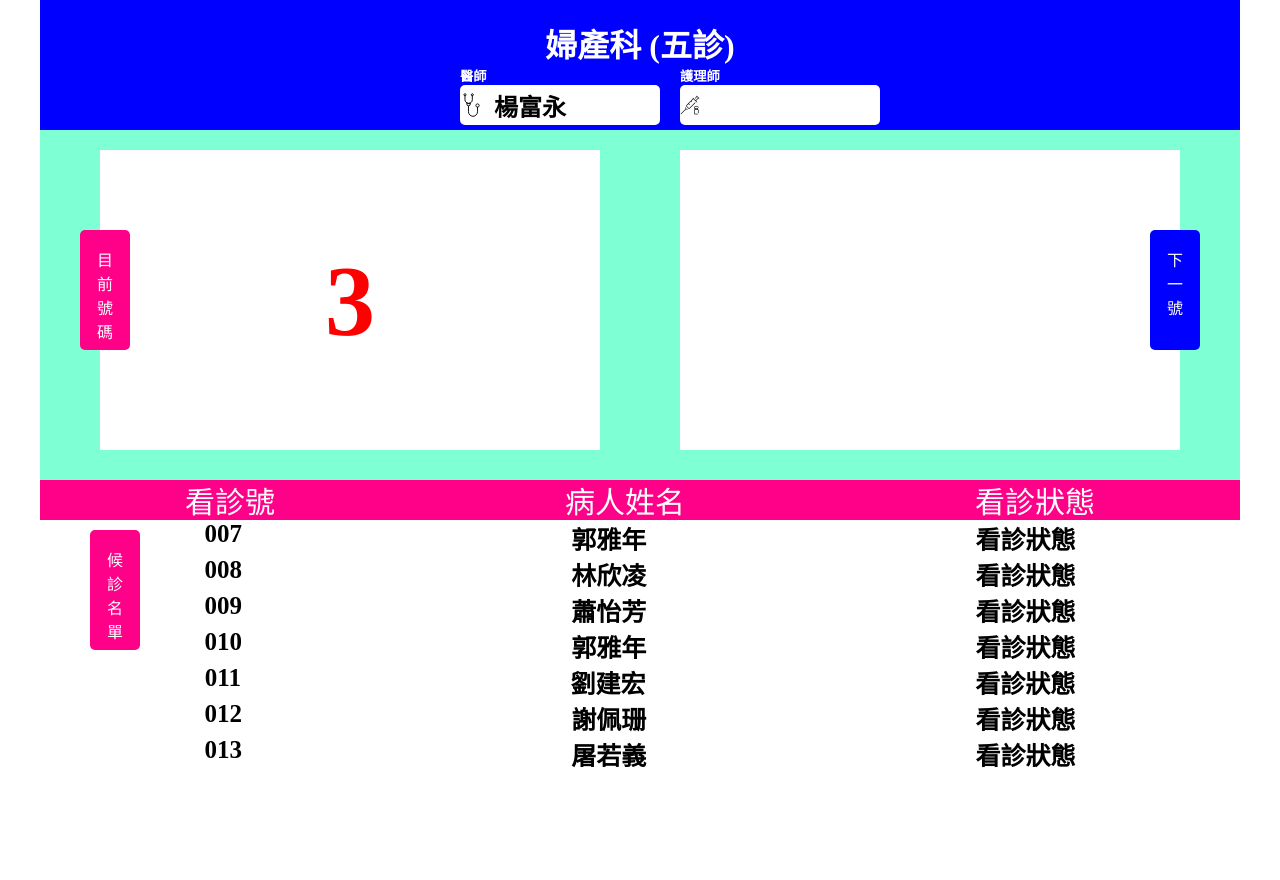
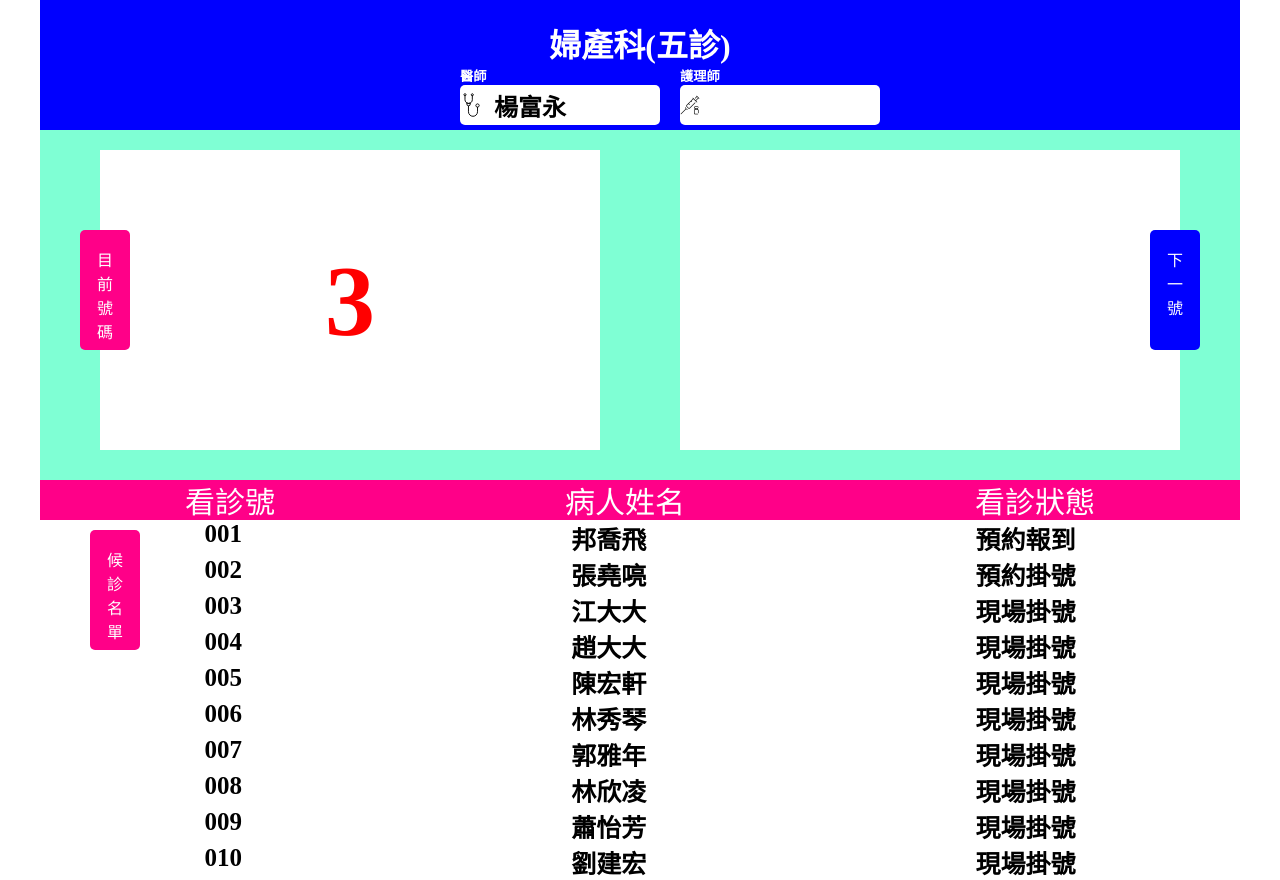
Before and after one commit to KyrieHaveGoodDay/HospitalService, a plain HTML site: page index.html in a window 1280 px wide. Before the commit the page ends 800 px from the top, so only its background shows below. Drawn offline with nearby package versions, Linux system fonts and the light colour scheme.

Commit message:
更新串接資料

```diff
--- a/datas.json
+++ b/datas.json
@@ -1,31 +1,26 @@
 {
-    "users":[{
-        "id":"007",
-        "name":"郭雅年",
-        "status":"看診狀態"
-    },{
-        "id":"008",
-        "name":"林欣凌",
-        "status":"看診狀態"
-    },{
-        "id":"009",
-        "name":"蕭怡芳",
-        "status":"看診狀態"
-    },{
-        "id":"010",
-        "name":"郭雅年",
-        "status":"看診狀態"
-    },{
-        "id":"011",
-        "name":"劉建宏",
-        "status":"看診狀態"
-    },{
-        "id":"012",
-        "name":"謝佩珊",
-        "status":"看診狀態"
-    },{
-        "id":"013",
-        "name":"屠若義",
-        "status":"看診狀態"
-    }]
+
+          "data": [
+            { "rid": 792932, "看診號": "001", "患者姓名": "邦喬飛", "目前狀態": "預約報到", "iD": "A226285168", "bDate": "19790505" },
+            { "rid": 792933, "看診號": "002", "患者姓名": "張堯喨", "目前狀態": "預約掛號", "iD": "C121430010", "bDate": "19920315" },
+            { "rid": 792934, "看診號": "003", "患者姓名": "江大大", "目前狀態": "現場掛號", "iD": "A121440000", "bDate": "19720211" },
+            { "rid": 792935, "看診號": "004", "患者姓名": "趙大大", "目前狀態": "現場掛號", "iD": "F223920000", "bDate": "19770411" },
+            { "rid": 792936, "看診號": "005", "患者姓名": "陳宏軒", "目前狀態": "現場掛號", "iD": "123", "bDate": "19790505" },
+            { "rid": 792937, "看診號": "006", "患者姓名": "林秀琴", "目前狀態": "現場掛號", "iD": "123", "bDate": "19920315" },
+            { "rid": 792938, "看診號": "007", "患者姓名": "郭雅年", "目前狀態": "現場掛號", "iD": "123", "bDate": "19720211" },
+            { "rid": 792939, "看診號": "008", "患者姓名": "林欣凌", "目前狀態": "現場掛號", "iD": "123", "bDate": "19770411" },
+            { "rid": 792940, "看診號": "009", "患者姓名": "蕭怡芳", "目前狀態": "現場掛號", "iD": "123", "bDate": "19790505" },
+            { "rid": 792941, "看診號": "010", "患者姓名": "劉建宏", "目前狀態": "現場掛號", "iD": "123", "bDate": "19920315" },
+            { "rid": 792942, "看診號": "011", "患者姓名": "謝佩珊", "目前狀態": "現場掛號", "iD": "123", "bDate": "19720211" },
+            { "rid": 792943, "看診號": "012", "患者姓名": "屠若義", "目前狀態": "現場掛號", "iD": "123", "bDate": "19770411" },
+            { "rid": 792944, "看診號": "013", "患者姓名": "蔡大均", "目前狀態": "現場掛號", "iD": "123", "bDate": "19790505" },
+            { "rid": 792945, "看診號": "014", "患者姓名": "曾佩玲", "目前狀態": "現場掛號", "iD": "123", "bDate": "19920315" },
+            { "rid": 792946, "看診號": "015", "患者姓名": "蔡丞安", "目前狀態": "現場掛號", "iD": "123", "bDate": "19720211" },
+            { "rid": 792947, "看診號": "016", "患者姓名": "吳清蘋", "目前狀態": "現場掛號", "iD": "123", "bDate": "19770411" }
+          ],
+          "Doctors" :[{
+            "院所代號": "3543091231", "日期": "1100225", "科別": "婦產科", "診別": "五診", "班別": "早班", "醫師名": "楊富永", "目前看診號": "3", "等待人數": "3"
+          }]
+
+
 }
--- a/index.html
+++ b/index.html
@@ -1,5 +1,6 @@
 <!DOCTYPE html>
 <html lang="zh">
+
 <head>
     <meta charset="UTF-8">
     <meta http-equiv="X-UA-Compatible" content="IE=edge">
@@ -7,16 +8,18 @@
     <title>HospitalService</title>
     <link rel="stylesheet" href="./style.css">
 </head>
+
 <body>
-    <div class="title">
-        <div class="hospitaltitle">
-            <h1>婦產科 (五診)</h1>
+
+    <div class="title" id="content">
+        <div class="hospitaltitle" v-for="d in datas">
+            <h1>{{d.科別}}({{d.診別}})</h1>
             <div class="name">
                 <div class="name-box">
                     <h5>醫師</h5>
                     <div>
                         <img src="./img/Stethoscope.png" alt="icon">
-                        <h3>楊富永</h3>
+                        <h3>{{d.醫師名}}</h3>
                     </div>
                 </div>
                 <div class="name-box">
@@ -38,7 +41,7 @@
         </div>
         <div class="numer-box"></div>
     </div>
-    <div class="table">
+    <div class="table" id="data-box">
         <!-- 候診名單定位在這邊 -->
         <div class="next-name">候<br>診<br>名<br>單</div>
         <div class="table-title">
@@ -46,16 +49,17 @@
             <p>病人姓名</p>
             <p>看診狀態</p>
         </div>
-        <div id="content" class="table-data">
-            <div class="data-box" v-for="d in datas">
-                <p>{{d.id}}</p>
-                <p>{{d.name}}</p>
-                <p>{{d.status}}</p>
+        <div class="table-data">
+            <div class="data-box" v-for="d in datas" v-if="d.看診號 <=10">
+                <p>{{d.看診號}}</p>
+                <p>{{d.患者姓名}}</p>
+                <p>{{d.目前狀態}}</p>
             </div>
-
         </div>
     </div>
+
     <script src="https://cdn.jsdelivr.net/npm/vue@2/dist/vue.js"></script>
     <script src="./main.js"></script>
 </body>
+
 </html>
--- a/main.js
+++ b/main.js
@@ -10,7 +10,23 @@ mounted(){
     xhr.onload= () => {
         var obj= JSON.parse(xhr.responseText);
         console.log(obj);
-        this.datas = obj.users;
+        this.datas = obj.Doctors;
     }
 }
 });
+new Vue({
+    el:"#data-box",
+    data:{
+        datas:null
+    },
+    mounted(){
+        var xhr = new XMLHttpRequest();
+        xhr.open("GET","./datas.json");
+        xhr.send();
+        xhr.onload= () => {
+            var obj= JSON.parse(xhr.responseText);
+            console.log(obj);
+            this.datas = obj.data;
+        }
+    }
+    });
```
